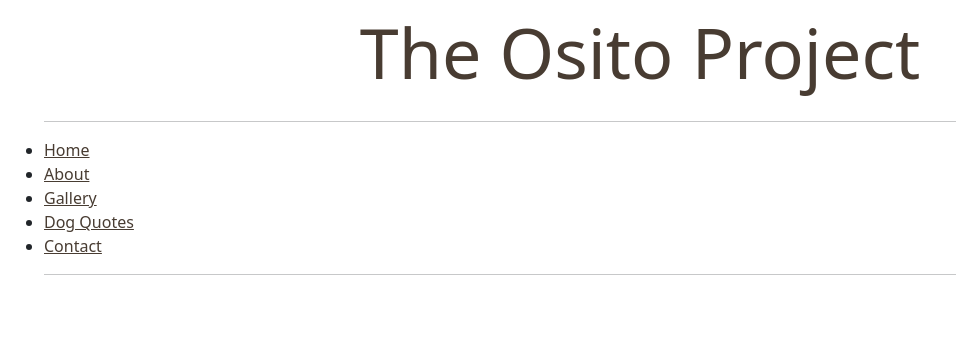
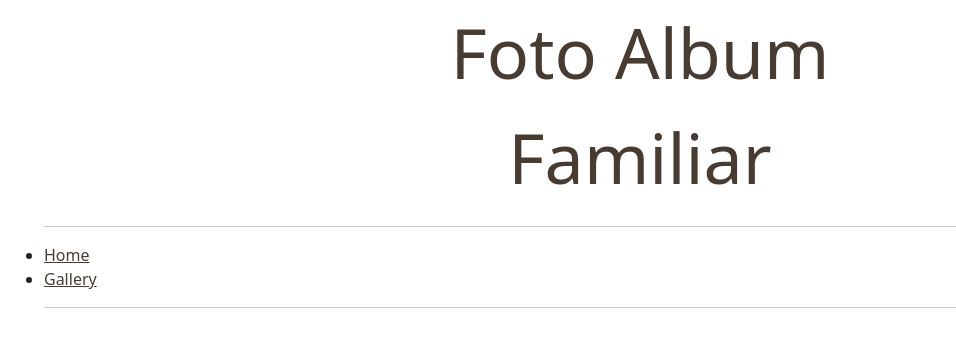
Before and after one commit to carloswilsonperez/album-familiar, a Django app: page / in a window 1280 px wide. Shown: the top 344 px of the page, without its empty margins (0-956 px from the left). Run offline with Django 3.2, Linux system fonts and the light colour scheme; some libraries are stand-ins or nearby versions.

Commit message:
Updating settings

```diff
--- a/home/templates/home/base.html
+++ b/home/templates/home/base.html
@@ -114,7 +114,7 @@
 					</div>
 				</div>
 				<div class="col-sm-4 col-md-6 order-1  order-md-2 text-center site-title">
-					The Osito Project
+					Foto Album Familiar
 					<a href="./index.html" class="site-logo">
 						{% comment %} <img src="img/logo.png" alt=""> {% endcomment %}
 					</a>
@@ -131,10 +131,7 @@
 				<ul class="nav__menu">
 					<hr />
 					<li><a href="{% url 'home' %}" class="{% if page == 'home' %}menu--active{% endif %}">Home</a></li>
-					<li><a href="{% url 'about' %}" class="{% if page == 'about' %}menu--active{% endif %}">About</a></li>
 					<li><a href="{% url 'gallery' %}" class="{% if page == 'gallery' %}menu--active{% endif %}">Gallery</a></li>
-					<li><a href="{% url 'home' %}" class="{% if page == 'quotes' %}menu--active{% endif %}">Dog Quotes</a></li>
-					<li><a href="{% url 'contact' %}" class="{% if page == 'contact' %}menu--active{% endif %}">Contact</a></li>
 					<hr />
 				</ul>
 			</nav>
--- a/home/urls.py
+++ b/home/urls.py
@@ -1,14 +1,9 @@
 from django.urls import path
 from  .views import (
-    home, about, gallery, contact, family, pictures2004, pictures2005
+    home, family
 )
 
 urlpatterns = [
     path("", home, name="home"),
-    path("about/", about, name="about"),
-    path("gallery/", gallery, name="gallery"),
-    path("/", family, name="family"),
-    path("contact/", contact, name="contact"),
-    path("pictures2004/", pictures2004, name="pictures2004"),
-    path("pictures2005/", pictures2005, name="pictures2005")
+    path("gallery/", family, name="family"),
 ]
```
